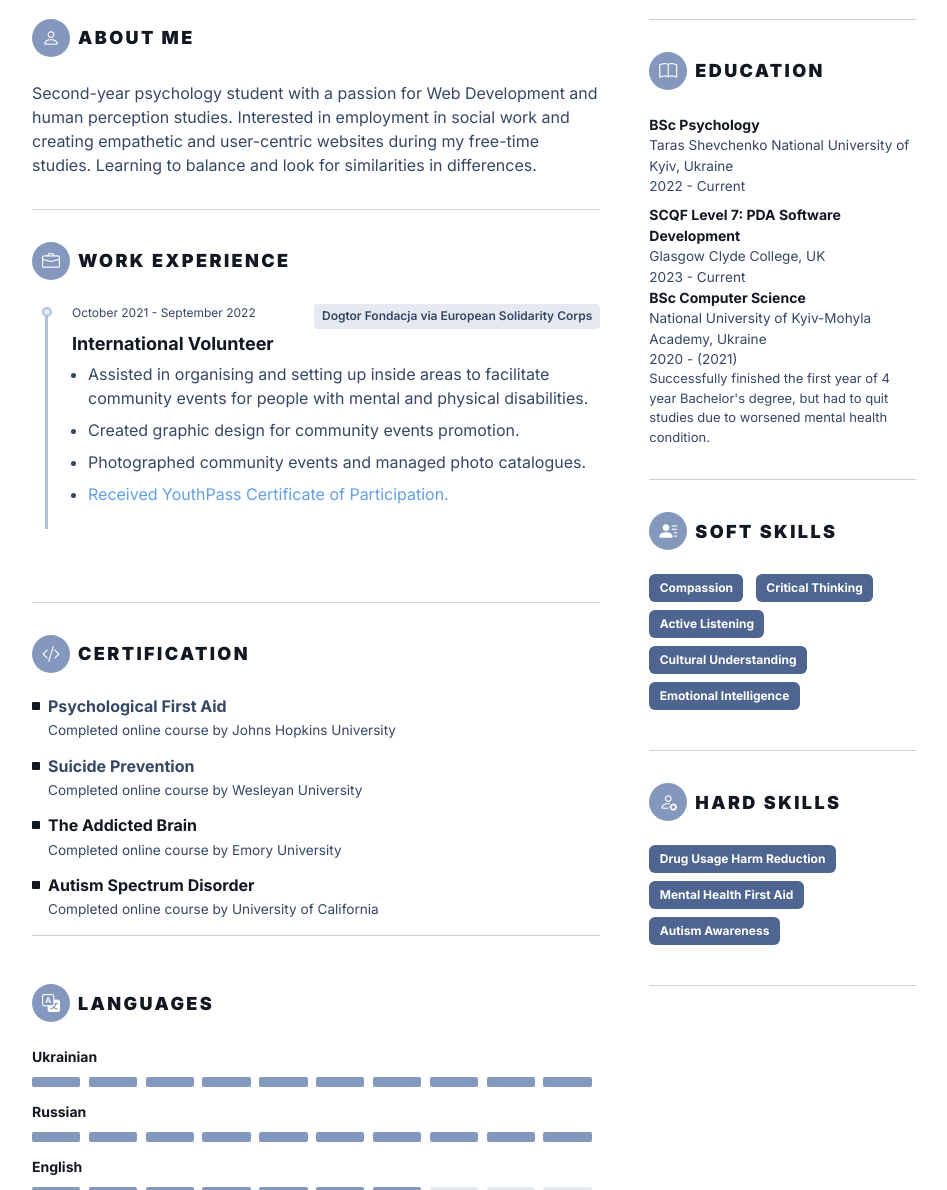
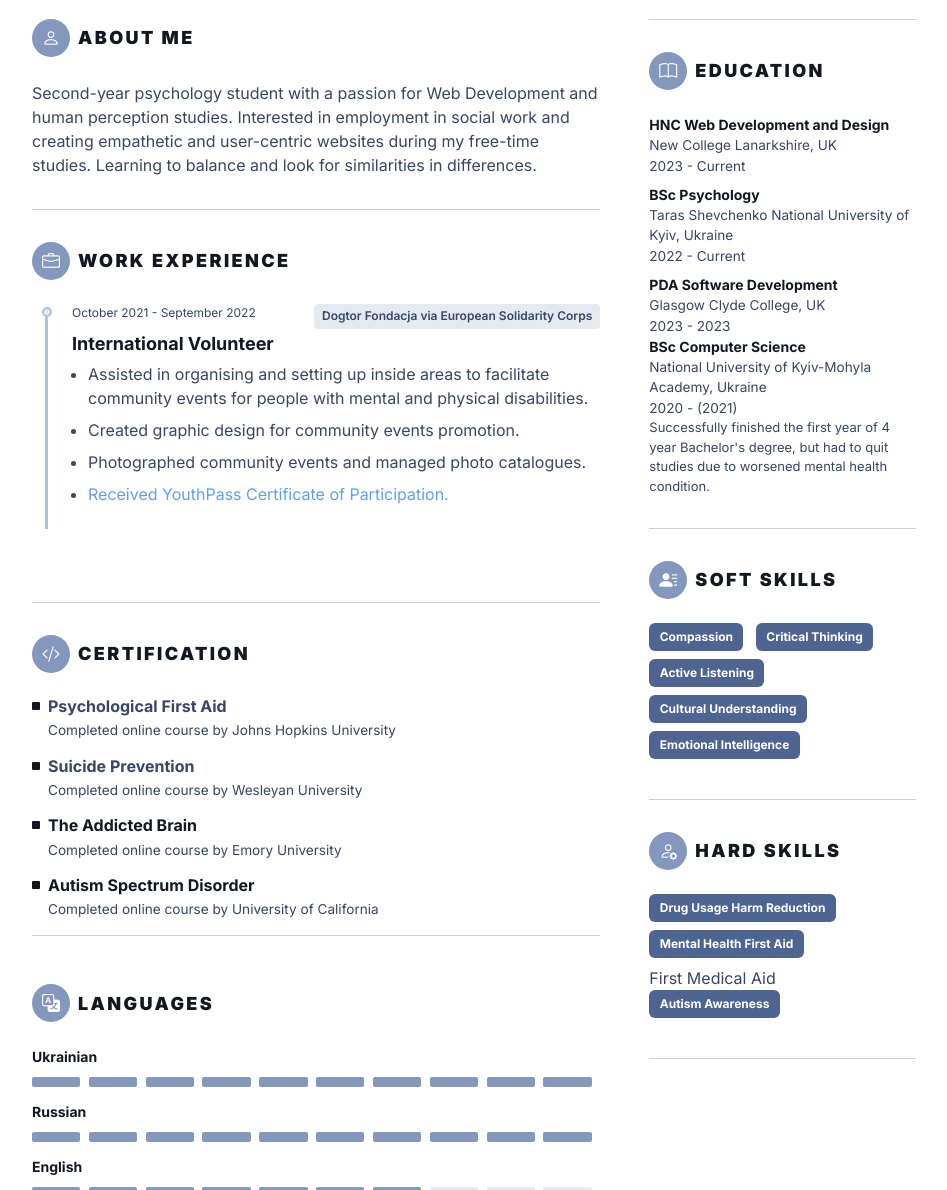
Before and after one commit to krisgushka/krisgushka.github.io, a plain HTML site: page index.html in a window 1280 px wide. Shown: the part 389-1579 px from the top of the page, without its empty margins (166-1113 px from the left). Drawn offline with nearby package versions, Linux system fonts and the light colour scheme.

Commit message:
qualification update

```diff
--- a/index.html
+++ b/index.html
@@ -203,14 +203,19 @@
 										<h3 class="resume-section-heading text-uppercase py-2 py-lg-3 py-3"><i class="resume-section-heading-icon bi bi-book me-2"></i>Education</h3>
 										<ul class="list-unstyled">
 											<li class="mb-2">
+												<div class="resume-degree font-weight-bold">HNC Web Development and Design</div>
+												<div class="resume-degree-org">New College Lanarkshire, UK</div>
+												<div class="resume-degree-time">2023 - Current</div>
+											</li>
+											<li class="mb-2">
 												<div class="resume-degree font-weight-bold">BSc Psychology</div>
 												<div class="resume-degree-org">Taras Shevchenko National University of Kyiv, Ukraine</div>
 												<div class="resume-degree-time">2022 - Current</div>
 											</li>
 											<li>
-												<div class="resume-degree font-weight-bold">SCQF Level 7: PDA Software Development</div>
+												<div class="resume-degree font-weight-bold">PDA Software Development</div>
 												<div class="resume-degree-org">Glasgow Clyde College, UK</div>
-												<div class="resume-degree-time">2023 - Current</div>
+												<div class="resume-degree-time">2023 - 2023</div>
 											</li>
 											<li>
 											<div class="resume-degree font-weight-bold">BSc Computer Science</div>
@@ -242,7 +247,7 @@
 											<li class="list-inline-item"><span class="badge resume-skill-badge">Drug Usage Harm Reduction</span></li>
 											<li class="list-inline-item"><span class="badge resume-skill-badge">Mental Health First Aid</span></li>
 
-											<li class="list-inline-item"><span class="badge resume-skill-badge"></span></li>
+											<li class="list-inline-item"><span class="badge resume-skill-badge"></span>First Medical Aid</li>
 											<li class="list-inline-item"><span class="badge resume-skill-badge">Autism Awareness</span></li>
 											<li class="list-inline-item"><span class="badge resume-skill-badge"></span></li>
 											<li class="list-inline-item"><span class="badge resume-skill-badge"></span></li>
```
